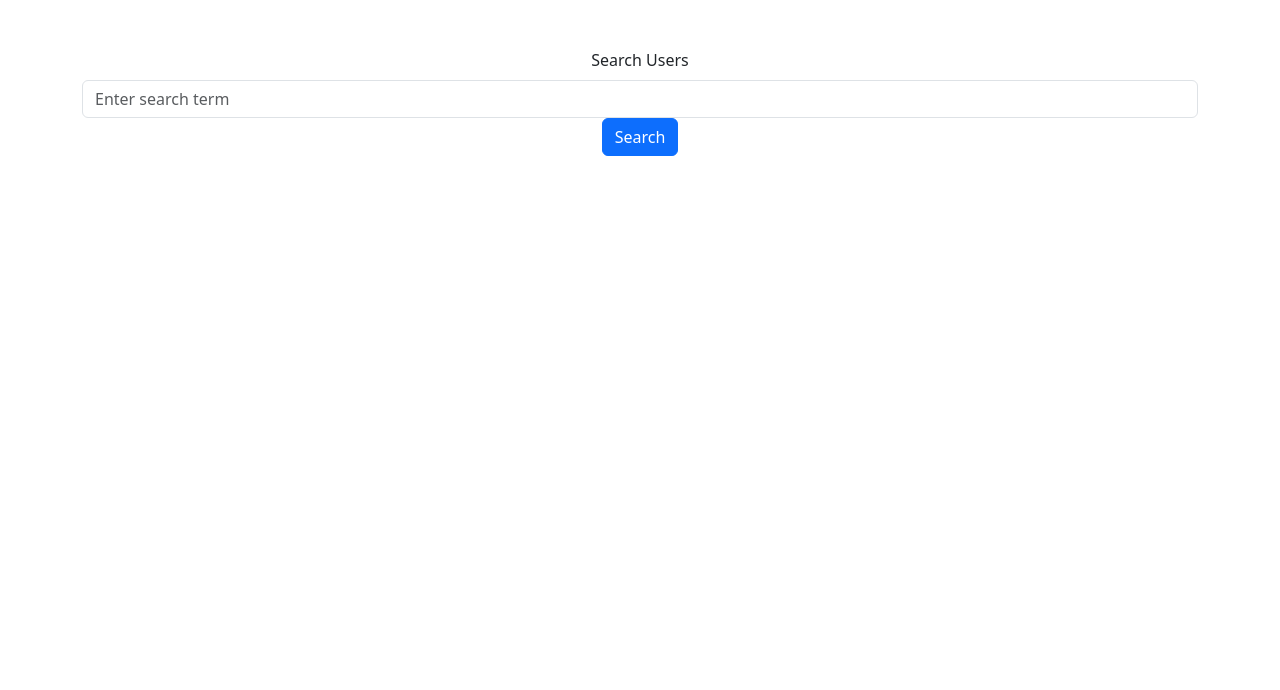
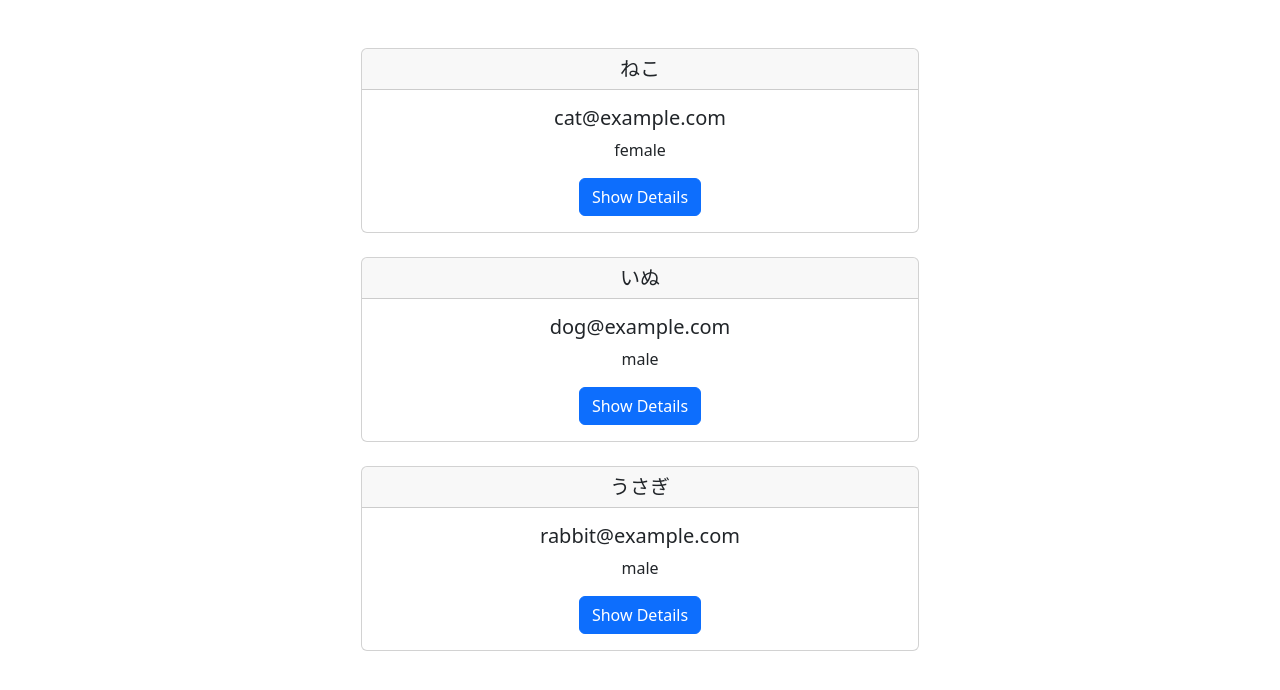
Before and after one commit to Goemon5/hackathon_passion, a React (Create React App) app in the folder front/: page / in a window 1280 px wide. Shown: the top 690 px of the page. Built offline with nearby package versions, Linux system fonts and the light colour scheme.

Commit message:
エラー修正

```diff
--- a/front/src/App.js
+++ b/front/src/App.js
@@ -10,8 +10,10 @@ import 'bootstrap/dist/css/bootstrap.min.css';
 function App() {
   return (
     <div className="App">
-
+      {/*
      <Search/>
+     */}
+     <Users/>
     </div>
   );
 }
--- a/front/src/components/Users.js
+++ b/front/src/components/Users.js
@@ -1,8 +1,9 @@
-import React, { useState } from 'react';
+import React, { useState, useEffect } from 'react';
 import Modal from 'react-bootstrap/Modal';
 import Button from 'react-bootstrap/Button';
 
-function Users({ users }) {
+function Users() {
+  const [users, setUsers] = useState([]);
   const [showModal, setShowModal] = useState(false);
   const [selectedUser, setSelectedUser] = useState(null);
 
@@ -15,6 +16,14 @@ function Users({ users }) {
     setShowModal(false);
     setSelectedUser(null);
   };
+
+  useEffect(() => {
+    // ローカルAPIからユーザーデータを取得
+    fetch('/api/users.json')
+      .then(response => response.json())
+      .then(data => setUsers(data))
+      .catch(error => console.error('Error fetching data:', error));
+  }, []);
 
   return (
     <div className="container mt-5">
```
